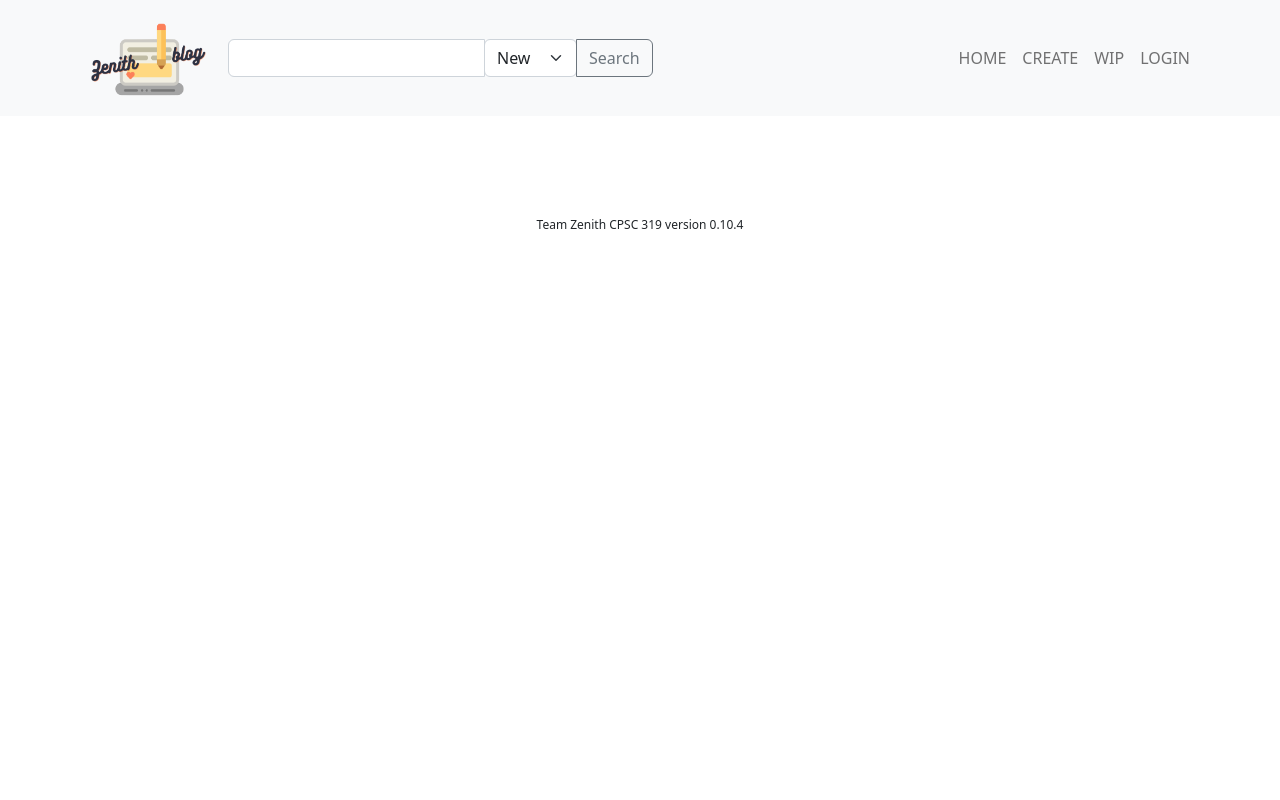
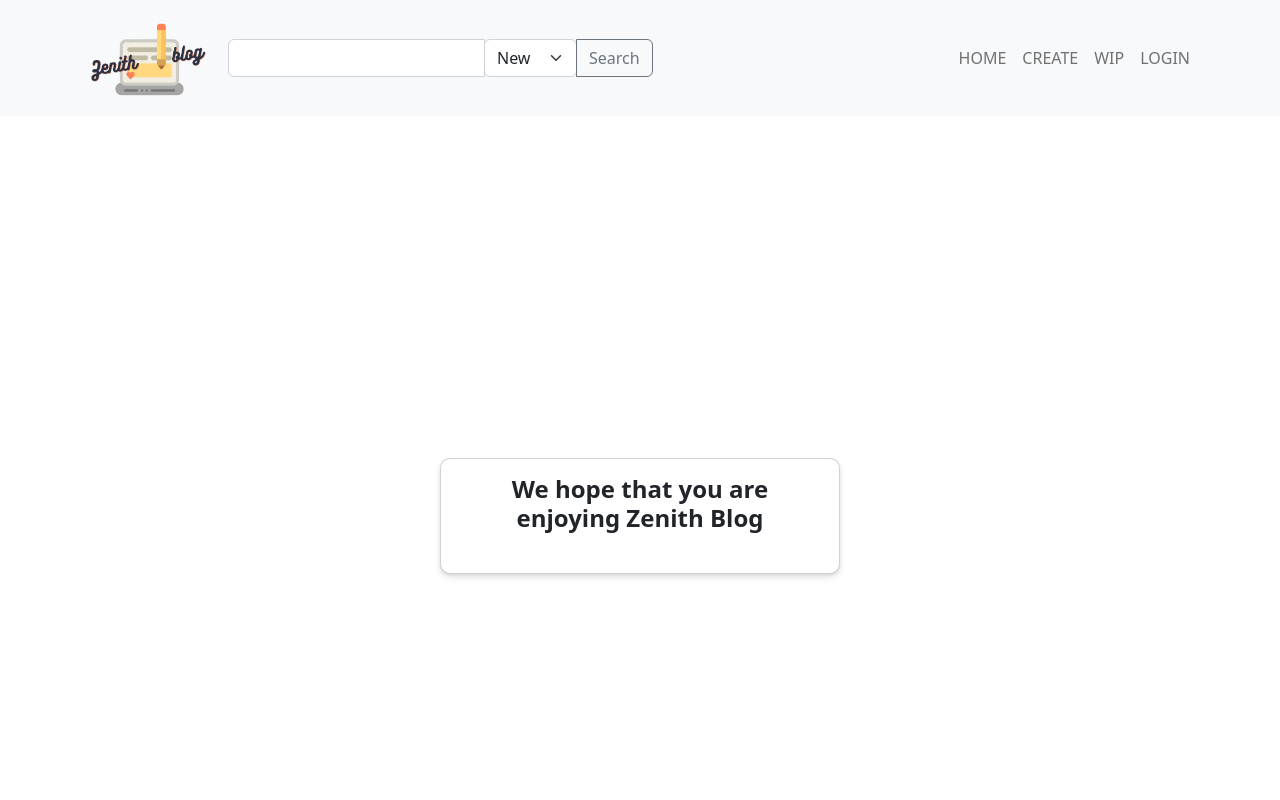
Before and after one commit to CPSC319-2022/zenith, a React (Create React App) app in the folder frontend/: page /logout in a window 1280 px wide. Shown: the top 800 px of the page. Built offline with nearby package versions, Linux system fonts and the light colour scheme.

Commit message:
fixed login redirect

```diff
--- a/frontend/src/App.jsx
+++ b/frontend/src/App.jsx
@@ -5,6 +5,7 @@ import './styles/App.css';
 // imported components
 import Register from "./pages/Register";
 import Login from "./pages/Login";
+import Logout from "./pages/Logout";
 import Home from "./pages/Home";
 import SearchResults from "./pages/SearchResults";
 import Create from "./pages/Create";
@@ -44,6 +45,7 @@ function App() {
                             <Route path="/wip" element={<WIP />} />
                             <Route path="/register" element={<Register />} />
                             <Route path="/login" element={<Login />} />
+                            <Route path="/logout" element={<Logout />} />
                             {/* <Route path="/admin" element={<Admin />} /> */}
                             <Route path="/admin" element={<AdminWrapper />} />
                         </Routes>
--- a/frontend/src/pages/Create.jsx
+++ b/frontend/src/pages/Create.jsx
@@ -8,12 +8,13 @@ import '../styles/Create.css';
 import Button from 'react-bootstrap/Button';
 import Form from 'react-bootstrap/Form';
 import { postSliceActions } from '../redux/slices/postSlice';
-import { Link, useParams } from 'react-router-dom';
+import { Link, useParams, useNavigate } from 'react-router-dom';
 import Container from 'react-bootstrap/Container';
 
 const CreatePost = () => {
   const { id } = useParams();
   const dispatch = useDispatch();
+  const navigate = useNavigate();
   const [user, setUser] = useState(null);
   const isAuthenticated = useSelector(selectIsAuthenticated);
   const [title, setTitle] = useState('');
@@ -58,7 +59,8 @@ const CreatePost = () => {
 
         setTitle("");
         setBody("");
-        window.location.href = `/`;
+        // window.location.href = `/`;
+        navigate(`/`);
       }});
 
 
@@ -97,13 +99,24 @@ const CreatePost = () => {
           </Button>
         </Form>
       </>
-    ) : (
+    ) :  (
+      <>
+        {!user ? (
           <div className="not-authorized-container">
             <p>You need to be logged in and be a creator to create a post</p>
             <Link to="/login">
               <Button variant="primary">Login</Button>
             </Link>
           </div>
+        ) : user.userLevel === 'READER' ? (
+          <div className="not-authorized-container">
+            <p>You need to be a contributor to create a post</p>
+            <Link to="/profile">
+              <Button variant="primary">Apply to be a contributor</Button>
+            </Link>
+          </div>
+        ) : null}
+      </>
     )}
   </Container>
 );
--- a/frontend/src/pages/Login.jsx
+++ b/frontend/src/pages/Login.jsx
@@ -19,25 +19,14 @@ const Login = () => {
     dispatch(setAuthenticated(true));
     dispatch(setUser(credentialResponse.profileObj));
     dispatch(setClientId(credentialResponse.clientId)); // update the clientId in the store
-    // Redirect to main page
-    navigate('/');
-    window.location.href = '/';
   };
 
 
   const handleFailure = (response) => {
-    console.log('Login Failed', response);
+    console.log('Logout Failed', response);
   };
 
-  const handleSignOut = () => {
-    window.localStorage.clear();
-    dispatch(setAuthenticated(false));
-    dispatch(setUser(null));
-    dispatch(setClientId(null)); // reset the clientId in the store
-    dispatch(resetAuth()); // reset the auth state in the store
-    localStorage.removeItem('accessToken');
-    localStorage.removeItem('auth');
-  };
+
 
 
   return (
@@ -46,17 +35,11 @@ const Login = () => {
         <Card.Body>
           <Card.Title className="login-card-title">Welcome to Zenith Blog</Card.Title>
           {isAuthenticated ? (
-            <div>
-              <Card.Text className="login-card-text">
-                To Log Out Click the Red Button.
-              </Card.Text>
-              <Button variant="danger" onClick={handleSignOut} className="login-button">
-                Logout
-              </Button>
-            </div>
+            navigate('/')
+
           ) : (
             <GoogleOAuthProvider clientId={process.env.REACT_APP_GOOGLE_CLIENT_ID} cookiePolicy={'single_host_origin'}>
-              <GoogleLogin onSuccess={handleSuccess} onFailure={handleFailure}  isSignedIn={true}>
+              <GoogleLogin onSuccess={handleSuccess} onFailure={handleFailure} isSignedIn={true}>
                 <Button variant="primary" className="rounded-pill login-button">
                   Sign In with Google
                 </Button>
--- /dev/null
+++ b/frontend/src/pages/Logout.jsx
@@ -0,0 +1,59 @@
+import React from 'react';
+import { Card, Button, Container } from 'react-bootstrap';
+import '../styles/Login.css';
+import { useDispatch, useSelector } from 'react-redux';
+import { setAuthenticated, setUser, setClientId, resetAuth } from '../redux/slices/auth';
+import { useNavigate } from 'react-router-dom';
+
+
+
+const Logout = () => {
+    const dispatch = useDispatch();
+    const navigate = useNavigate();
+    const isAuthenticated = useSelector((state) => state.auth.isAuthenticated);
+
+
+    const handleFailure = (response) => {
+        console.log('Logout Failed', response);
+    };
+
+    const handleSignOut = () => {
+        window.localStorage.clear();
+        dispatch(setAuthenticated(false));
+        dispatch(setUser(null));
+        dispatch(setClientId(null)); // reset the clientId in the store
+        dispatch(resetAuth()); // reset the auth state in the store
+        localStorage.removeItem('accessToken');
+        localStorage.removeItem('auth');
+    };
+
+
+    return (
+        <Container className="d-flex justify-content-center align-items-center login-container">
+            <Card className="login-card">
+                <Card.Body>
+                    <Card.Title className="login-card-title">We hope that you are enjoying Zenith Blog</Card.Title>
+                    {isAuthenticated ? (
+                        <div>
+                            <Card.Text className="login-card-text">
+                                To Log Out Click the Red Button.
+                            </Card.Text>
+                            <Button variant="danger" onClick={handleSignOut} onFailure={handleFailure} className="login-button">
+                                Logout
+                            </Button>
+
+                        </div>
+                    ) : (
+
+                        // window.location.href = '/'
+                    navigate('/')
+
+
+                    )}
+                </Card.Body>
+            </Card>
+        </Container>
+    );
+};
+
+export default Logout;
```
Lines whose indentation alone changed are shown as unchanged.
